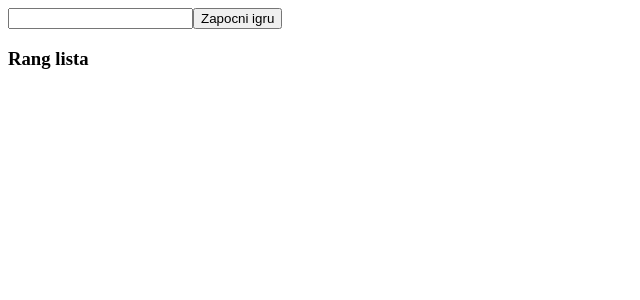
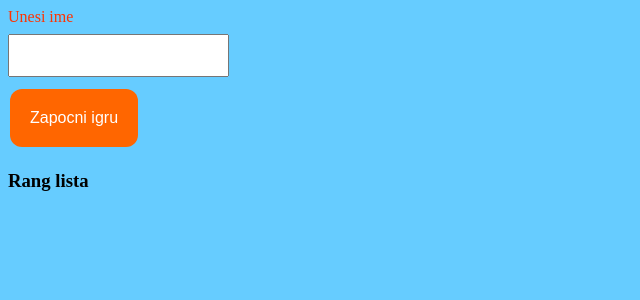
Before and after one commit to ste1drag/haloween-hackathon, a React (Create React App) app: page / in a window 1280 px wide. Shown: the top 300 px of the page, without its empty margins (0-640 px from the left). Built offline with nearby package versions, Linux system fonts and the light colour scheme.

Commit message:
Final commit

```diff
--- a/public/index.html
+++ b/public/index.html
@@ -1,14 +1,12 @@
 <!DOCTYPE html>
 <html lang="en">
-  <head>
+
+<head>
     <meta charset="utf-8" />
     <link rel="icon" href="%PUBLIC_URL%/favicon.ico" />
     <meta name="viewport" content="width=device-width, initial-scale=1" />
     <meta name="theme-color" content="#000000" />
-    <meta
-      name="description"
-      content="Web site created using create-react-app"
-    />
+    <meta name="description" content="Web site created using create-react-app" />
     <link rel="apple-touch-icon" href="%PUBLIC_URL%/logo192.png" />
     <!--
       manifest.json provides metadata used when your web app is installed on a
@@ -24,9 +22,10 @@
       work correctly both with client-side routing and a non-root public URL.
       Learn how to configure a non-root public URL by running `npm run build`.
     -->
-    <title>React App</title>
-  </head>
-  <body>
+    <title>Memory matching game</title>
+</head>
+
+<body>
     <noscript>You need to enable JavaScript to run this app.</noscript>
     <div id="root"></div>
     <!--
@@ -39,5 +38,6 @@
       To begin the development, run `npm start` or `yarn start`.
       To create a production bundle, use `npm run build` or `yarn build`.
     -->
-  </body>
+</body>
+
 </html>
--- a/src/App.css
+++ b/src/App.css
@@ -1,38 +1,23 @@
-.App {
-  text-align: center;
+body {
+    background-color: #66ccff;
 }
 
-.App-logo {
-  height: 40vmin;
-  pointer-events: none;
+.button {
+    background-color: #ff6600;
+    border: none;
+    color: white;
+    padding: 20px;
+    text-align: center;
+    text-decoration: none;
+    display: inline-block;
+    font-size: 16px;
+    margin: 4px 2px;
+    cursor: pointer;
+    border-radius: 12px;
 }
 
-@media (prefers-reduced-motion: no-preference) {
-  .App-logo {
-    animation: App-logo-spin infinite 20s linear;
-  }
+.input {
+    padding: 12px 20px;
+    margin: 8px 0;
+    box-sizing: border-box;
 }
-
-.App-header {
-  background-color: #282c34;
-  min-height: 100vh;
-  display: flex;
-  flex-direction: column;
-  align-items: center;
-  justify-content: center;
-  font-size: calc(10px + 2vmin);
-  color: white;
-}
-
-.App-link {
-  color: #61dafb;
-}
-
-@keyframes App-logo-spin {
-  from {
-    transform: rotate(0deg);
-  }
-  to {
-    transform: rotate(360deg);
-  }
-}
--- a/src/components/Game.jsx
+++ b/src/App.jsx
@@ -1,14 +1,15 @@
 import React, { useEffect, useState } from "react";
-import Card from "./Card";
-import backgroundImg from "../images/backgroundImg.png";
-import hat from "../images/hat.png";
-import candy from "../images/candy.png";
-import castle from "../images/castle.png";
-import ghost from "../images/ghost.jpg";
-import hand from "../images/hand.png";
-import happy from "../images/happy.jpg";
-import bat from "../images/bat.png";
-import pumpkin from "../images/pumpkin.png";
+import Card from "./components/Card";
+import backgroundImg from "./images/backgroundImg.png";
+import hat from "./images/hat.png";
+import candy from "./images/candy.png";
+import castle from "./images/castle.png";
+import ghost from "./images/ghost.jpg";
+import hand from "./images/hand.png";
+import happy from "./images/happy.jpg";
+import bat from "./images/bat.png";
+import pumpkin from "./images/pumpkin.png";
+import './App.css';
 
 
 let cardsArray=[{ "id": 1,"key":1,"imgSrc1": backgroundImg, "imgSrc2": bat, "isFlipped": false, "isMatched": false },
@@ -115,8 +116,8 @@ function Game(){
         }
         if(points===8){
             let rank=ranking;
-            rank.push({user:username,score:points});
-            setRanking([...rank]);
+            rank.push({user:username,score:timer});
+            setRanking([...rank].sort((a,b)=>(a>b ? 1:-1)));
             setStarted(false);
             console.log(ranking);
             return;
@@ -135,17 +136,22 @@ function Game(){
     cards.map(card=>rows.push(<Card id={card.id} imgSrc1={card.imgSrc1} imgSrc2={card.imgSrc2}
         isFlipped={card.isFlipped} isMatched={card.isMatched} onClick={()=>handleClick(card.id)}/>));
 
+    let overallRanking=[];
+    ranking.map(rank=>{
+      overallRanking.push(<li>{rank.user}:{rank.score}</li>);
+    });
+
     return(
         <div>
             {isStarted ?
              <div>
-                <div>
+                <div style={{color:'#ff3300', font:'35px',textAlign:'center'}}>
                    {username}
                 </div>
-                <div>
+                <div style={{color:'#ff3300', font:'35px',textAlign:'center'}}>
                     {points}
                 </div>
-                <div>
+                <div style={{color:'#ff3300', font:'35px',textAlign:'center'}}>
                     {timer}
                 </div>
                 <div style={gridContainer}>
@@ -153,13 +159,19 @@ function Game(){
                 </div>
             </div>
              :
-             <div>
+             <div style={{margin:'auto'}}>
 
-                 <input type="text" onChange={(e)=>setUsername(e.target.value)} />
-                 <button onClick={()=>startGame()}>Zapocni igru</button>
+                 <label htmlFor="input" style={{color:'#ff3300',font:'Arial'}}>Unesi ime</label>
+                 <br />
+                 <input className="input" type="text" onChange={(e)=>setUsername(e.target.value)} />
+                 <br />
+                 <button className="button" onClick={()=>startGame()}>Zapocni igru</button>
 
                  <div>
                     <h3>Rang lista</h3>
+                    <div>
+                        {overallRanking}
+                    </div>
                 </div>
 
              </div>
--- a/src/index.js
+++ b/src/index.js
@@ -1,11 +1,11 @@
 import React from 'react';
 import ReactDOM from 'react-dom';
 import reportWebVitals from './reportWebVitals';
-import Game from './components/Game';
+import App from './App';
 
 ReactDOM.render(
   <React.StrictMode>
-    <Game />
+    <App />
   </React.StrictMode>,
   document.getElementById('root')
 );
```
Also changed, not shown: src/App.js (deleted, +0 -25 lines).
